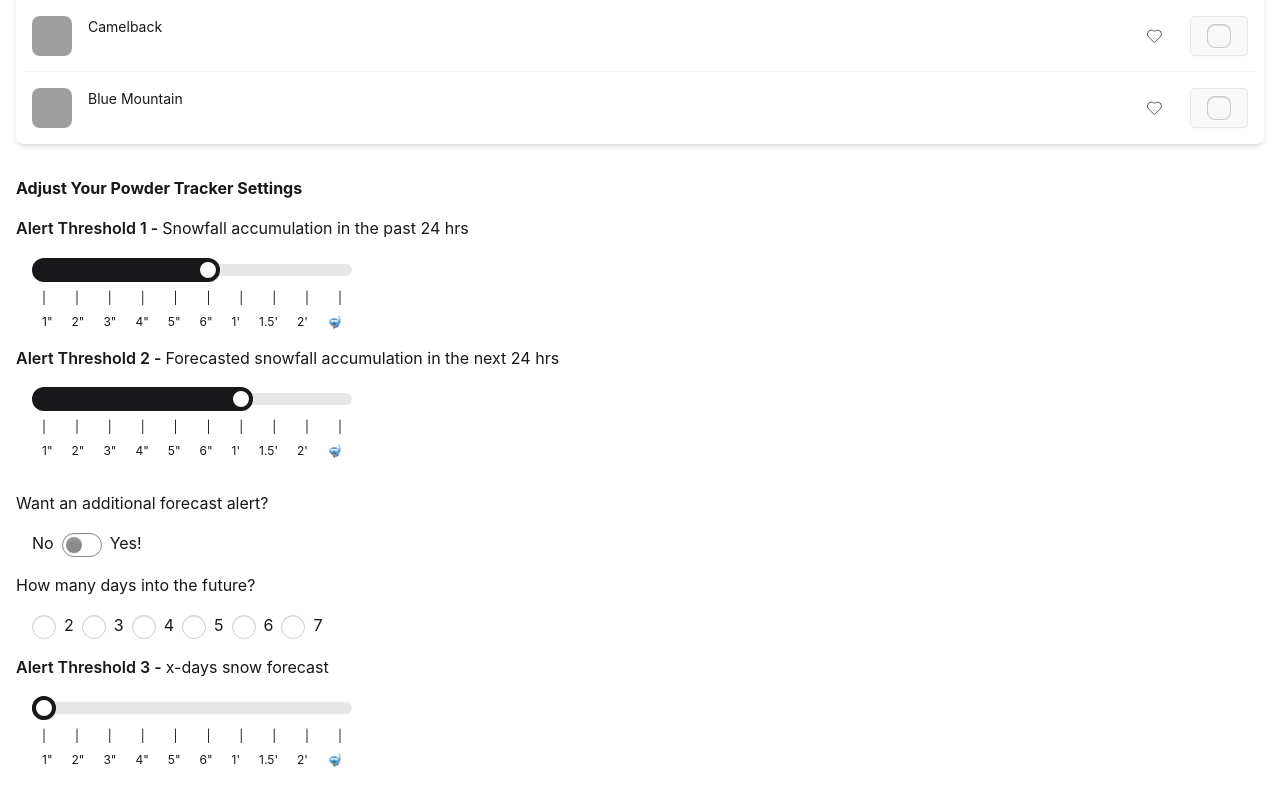
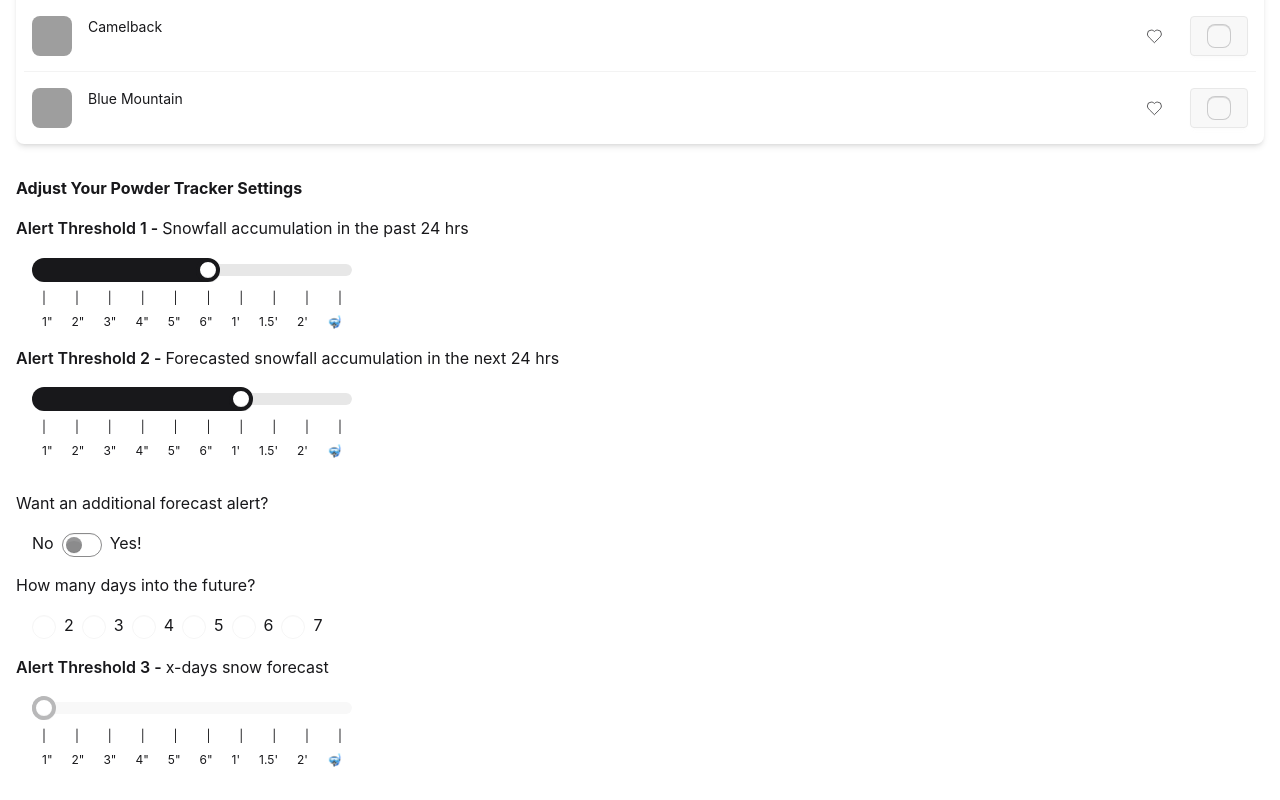
Before and after one commit to ccchrissss/preact-prototype-ski-resort-weather-ticker, a Preact app: page / in a window 1280 px wide. Shown: the part 1143-1943 px from the top of the page. Built offline with nearby package versions, Linux system fonts and the light colour scheme; grey boxes are pictures that could not be loaded.

Commit message:
feat: disable inputs for additional forecast based on the state which is changed by the no/yes toggle.

```diff
--- a/src/components/DeviceInfo.jsx
+++ b/src/components/DeviceInfo.jsx
@@ -452,9 +452,12 @@
               htmlFor="collapse-1-toggle"
               className="fixed inset-0 hidden peer-checked:block"
             ></label>
-            <div className="collapse-title font-semibold">Change your gizmo's name</div>
+            <div className="collapse-title font-semibold">
+              Change your gizmo's name
+            </div>
             <input
-              onChange={e => handleGizmoNameChange(e.target.value)} value={gizmoName}
+              onChange={(e) => handleGizmoNameChange(e.target.value)}
+              value={gizmoName}
               className="collapse-content text-sm italic z-1 border border-base-300"
             />
           </div>
@@ -597,6 +600,7 @@
           <h5>How many days into the future?</h5>
           <div className="w-full max-w-xs m-4">
             <input
+              disabled={!powderAlertPrefs.alerts[2].isActive}
               type="radio"
               id="daysOutChoice2"
               name="daysOut"
@@ -611,6 +615,7 @@
             <label for="daysOutChoice2">2</label>
 
             <input
+              disabled={!powderAlertPrefs.alerts[2].isActive}
               type="radio"
               id="daysOutChoice3"
               name="daysOut"
@@ -622,6 +627,7 @@
             <label for="daysOutChoice3">3</label>
 
             <input
+              disabled={!powderAlertPrefs.alerts[2].isActive}
               type="radio"
               id="daysOutChoice4"
               name="daysOut"
@@ -633,6 +639,7 @@
             <label for="daysOutChoice4">4</label>
 
             <input
+              disabled={!powderAlertPrefs.alerts[2].isActive}
               type="radio"
               id="daysOutChoice5"
               name="daysOut"
@@ -643,6 +650,7 @@
             <label for="daysOutChoice5">5</label>
 
             <input
+              disabled={!powderAlertPrefs.alerts[2].isActive}
               type="radio"
               id="daysOutChoice6"
               name="daysOut"
@@ -653,6 +661,7 @@
             <label for="daysOutChoice6">6</label>
 
             <input
+              disabled={!powderAlertPrefs.alerts[2].isActive}
               type="radio"
               id="daysOutChoice7"
               name="daysOut"
@@ -670,6 +679,7 @@
           {/* add logic to insert radio btn selection value into above text variable */}
           <div className="w-full max-w-xs m-4">
             <input
+              disabled={!powderAlertPrefs.alerts[2].isActive}
               type="range"
               min="0"
               max="100"
```
